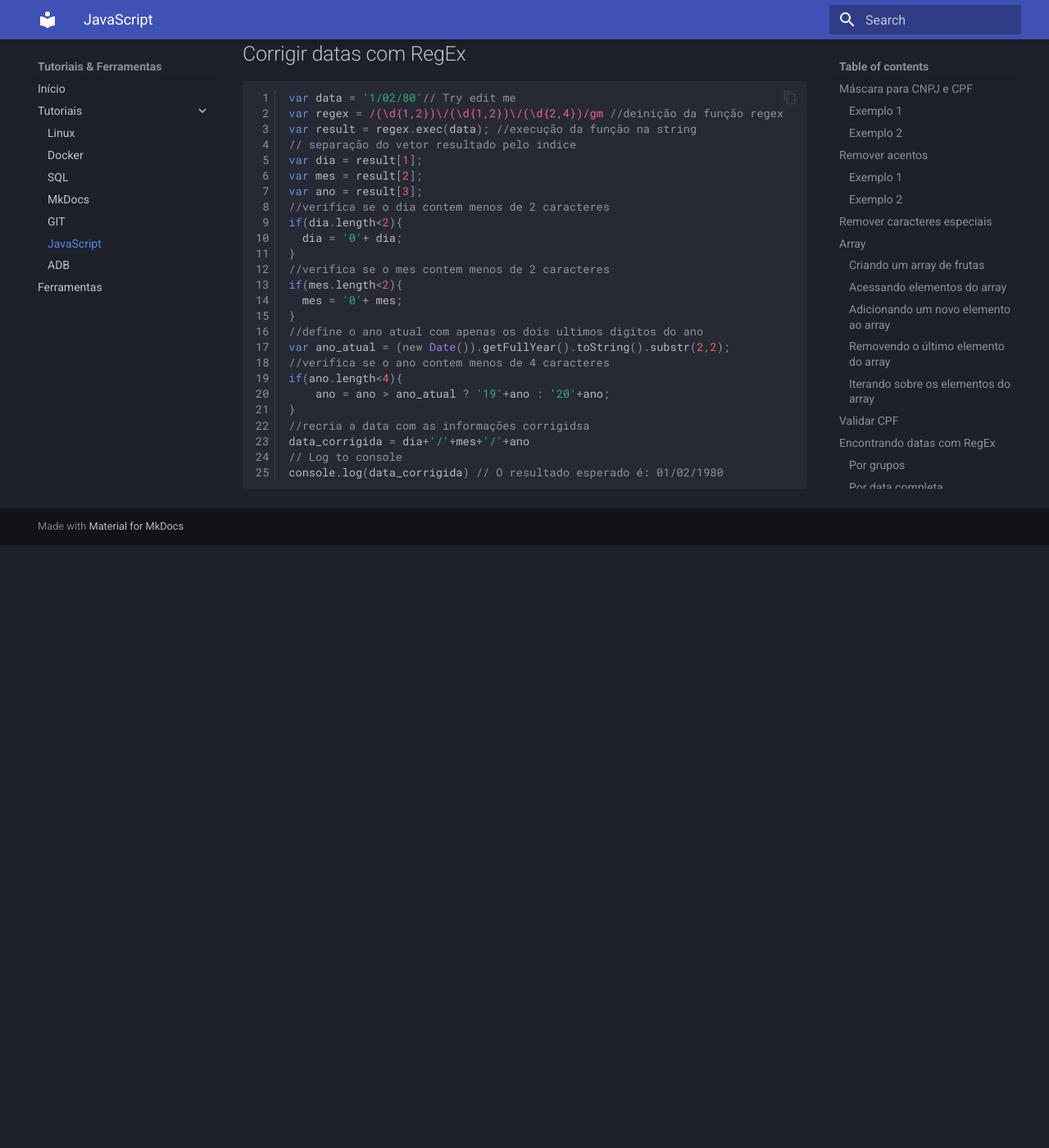
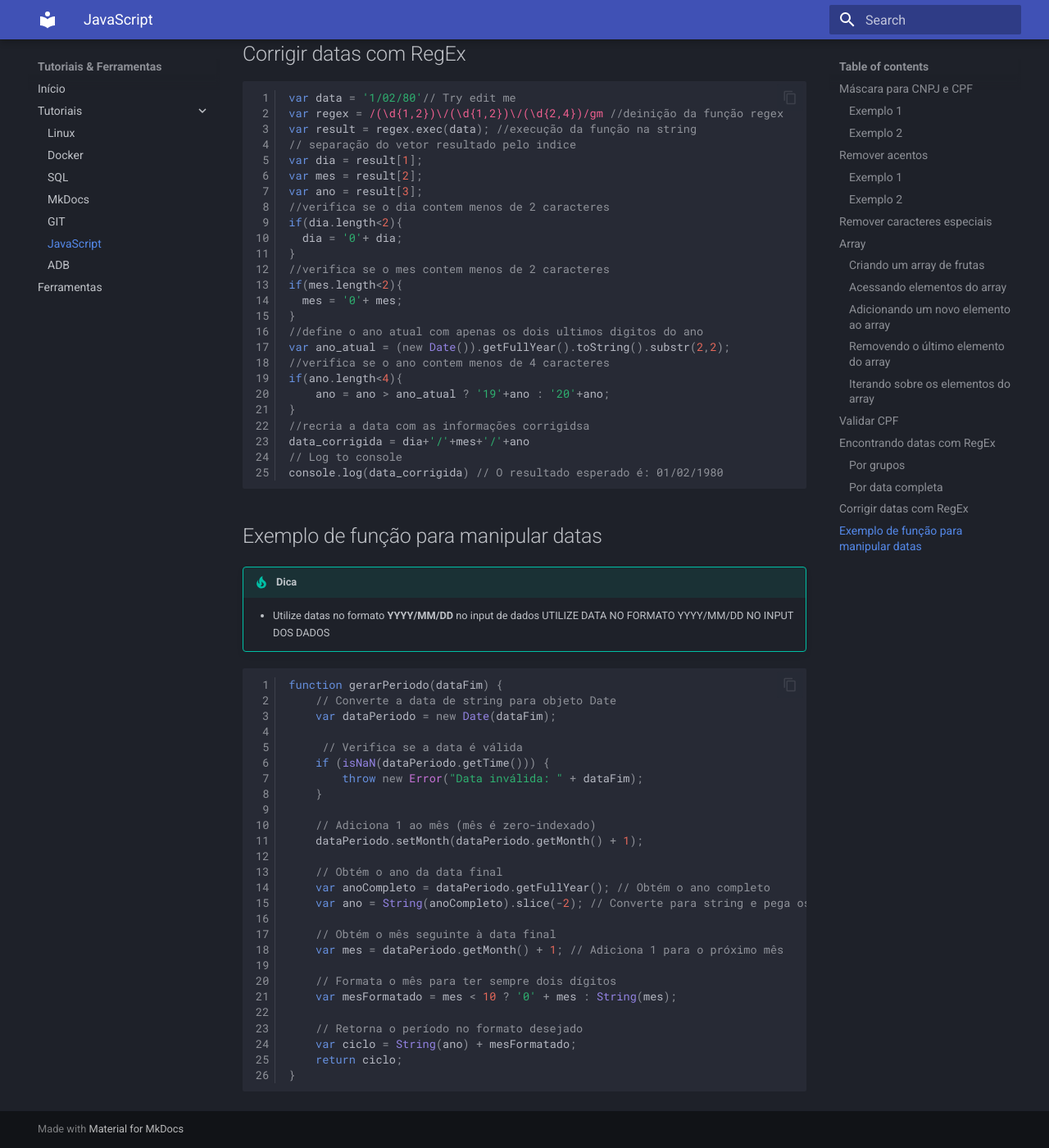
Before and after one commit to birtholive/mkdocs, an MkDocs documentation site: the page built from docs/javascript.md, in a window 1280 px wide and 1400 px high, scrolled down 4391 px. Shown: the whole window at 82% size. Built offline with MkDocs 1.6.1 and Material for MkDocs 9.7.7, drawn with Linux system fonts in a browser that asks for light colours; before the commit the page ends 5056 px from its top, so only the background shows below that.

Commit message:
ADD - Exemplo de função para manipular datas com validação e formatação

```diff
--- a/docs/javascript.md
+++ b/docs/javascript.md
@@ -205,3 +205,36 @@ data_corrigida = dia+'/'+mes+'/'+ano
 // Log to console
 console.log(data_corrigida) // O resultado esperado é: 01/02/1980
 ~~~
+
+## Exemplo de função para manipular datas
+!!!tip "Dica"
+      - Utilize datas no formato **YYYY/MM/DD** no input de dados
+    UTILIZE DATA NO FORMATO YYYY/MM/DD NO INPUT DOS DADOS
+~~~js
+function gerarPeriodo(dataFim) {
+    // Converte a data de string para objeto Date
+    var dataPeriodo = new Date(dataFim);
+
+	 // Verifica se a data é válida
+    if (isNaN(dataPeriodo.getTime())) {
+        throw new Error("Data inválida: " + dataFim);
+    }
+
+    // Adiciona 1 ao mês (mês é zero-indexado)
+    dataPeriodo.setMonth(dataPeriodo.getMonth() + 1);
+
+    // Obtém o ano da data final
+    var anoCompleto = dataPeriodo.getFullYear(); // Obtém o ano completo
+    var ano = String(anoCompleto).slice(-2); // Converte para string e pega os últimos dois dígitos
+
+    // Obtém o mês seguinte à data final
+    var mes = dataPeriodo.getMonth() + 1; // Adiciona 1 para o próximo mês
+
+    // Formata o mês para ter sempre dois dígitos
+    var mesFormatado = mes < 10 ? '0' + mes : String(mes);
+
+    // Retorna o período no formato desejado
+    var ciclo = String(ano) + mesFormatado;
+    return ciclo;
+}
+~~~
```
